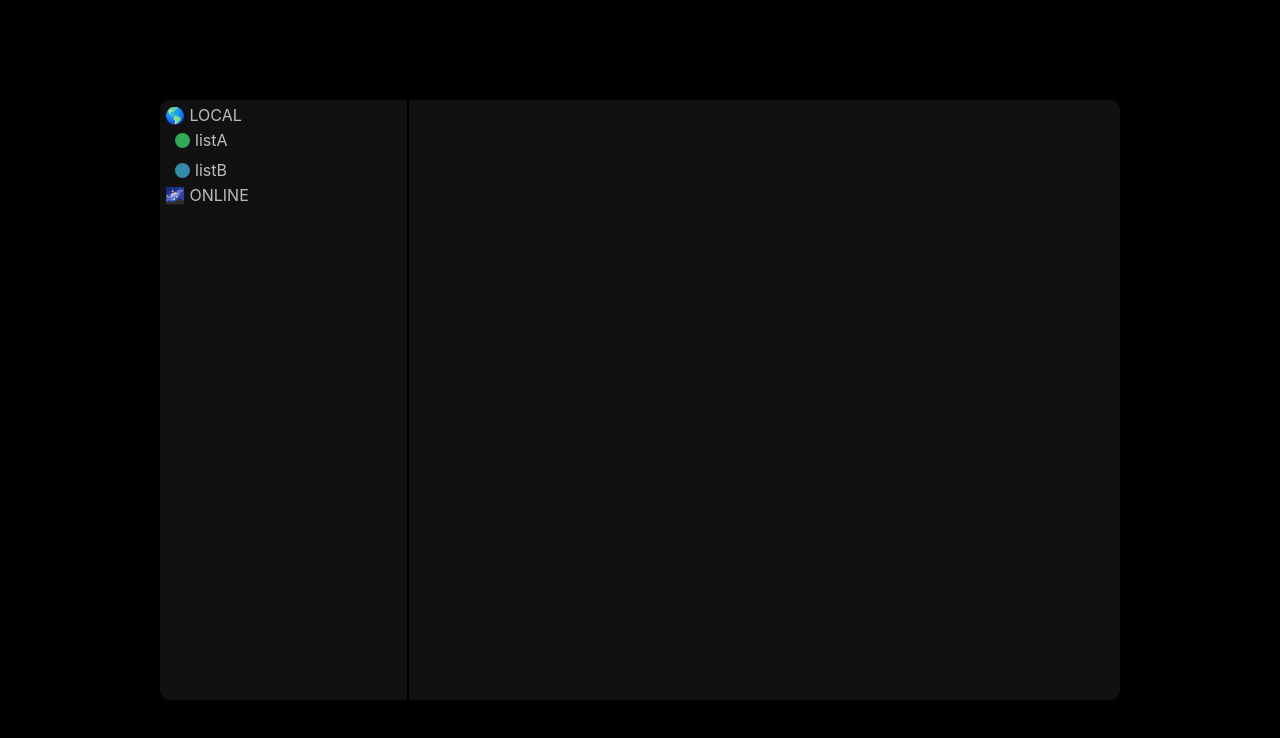
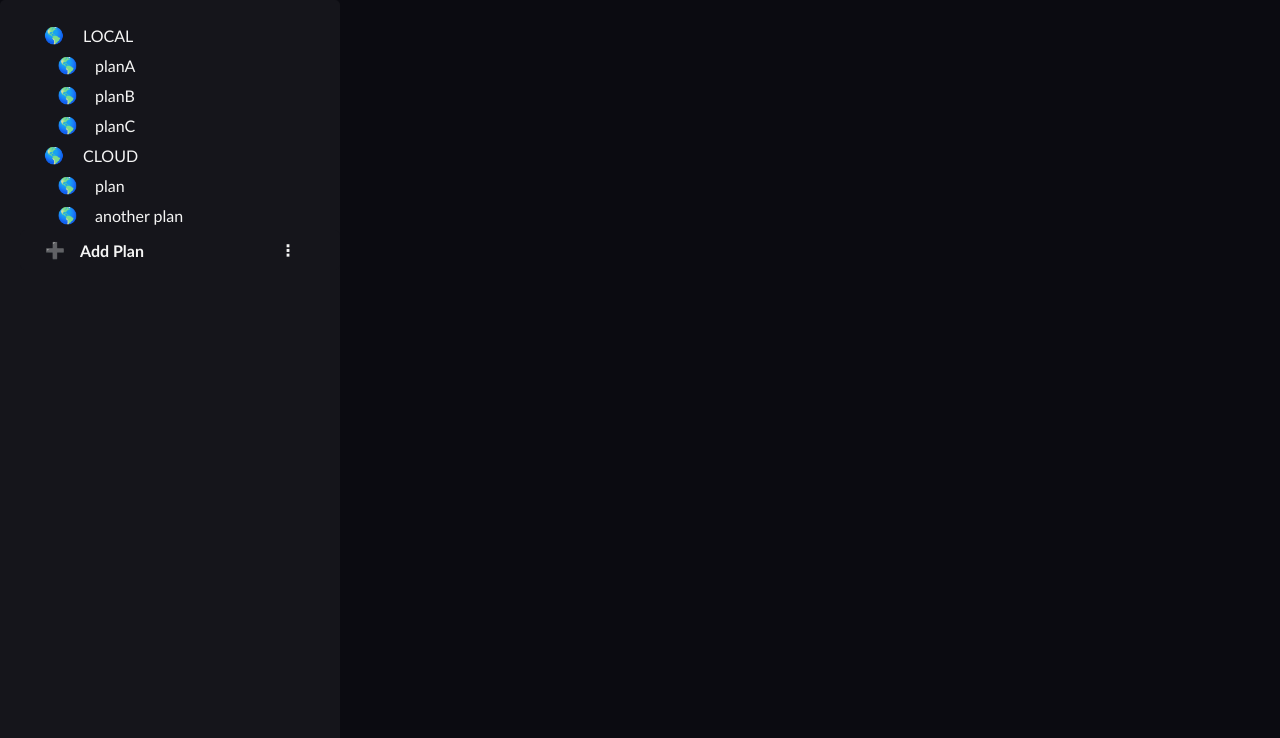
Before and after one commit to xk2102/rhoam-tasks, a React (Create React App) app: page / in a window 1280 px wide. Shown: the top 738 px of the page. Built offline with nearby package versions, Linux system fonts and the light colour scheme.

Commit message:
modified boxLeft

```diff
--- a/src/App.css
+++ b/src/App.css
@@ -1,6 +1,6 @@
 .App {
-  background-color: var(--grey1000);
-  color: var(--grey400);
+  color: whitesmoke;
+  font-family: "Trebuchet MS", "Lucida Sans Unicode", "Lucida Grande", "Lucida Sans", Arial, sans-serif;
   height: 100vh;
   width: 100vw;
   display: flex;
--- a/src/components/Box.module.css
+++ b/src/components/Box.module.css
@@ -1,28 +1,8 @@
-:root {
-  --grey50: #fafafa;
-  --grey100: #f5f5f5;
-  --grey200: #eeeeee;
-  --grey300: #e0e0e0;
-  --grey400: #bdbdbd;
-  --grey500: #9e9e9e;
-  --grey600: #757575;
-  --grey700: #616161;
-  --grey800: #424242;
-  --grey850: #323232;
-  --grey900: #212121;
-  --grey950: #111111;
-  --grey1000: #010101;
-  --saekiblack: #080808;
-  --saekiyellow: #f3e600;
-}
+.Box {
+  width: 100%;
+  height: 100%;
 
-.Box {
-  border-radius: 10px;
-
-  width: 75%;
-  height: 75%;
-
-  background-color: var(--grey950);
+  background-color: #0b0b11;
 
   display: flex;
   flex-direction: row;
--- a/src/components/Box.tsx
+++ b/src/components/Box.tsx
@@ -2,7 +2,7 @@ import { useEffect, useState } from "react";
 import styles from "./Box.module.css";
 import BoxLeft from "./BoxLeft";
 import BoxRight from "./BoxRight";
-import { list } from "../modules/types";
+import { plan } from "../modules/types";
 import { uid } from "uid";
 // --------------------------------------------------------------
 // --TYPES-------------------------------------------------------
@@ -15,50 +15,60 @@ function Box() {
   // --------------------------------------------------------------
   // --STATE-------------------------------------------------------
   // --------------------------------------------------------------
-  const [lists, setLists] = useState<list[]>([
+  const [plans, setPlans] = useState<plan[]>([
     {
-      name: "listA",
-      color: "#32a856",
+      name: "planA",
+      color: "",
       tasks: [
         { id: "1", description: "do this..", due: "datetime" },
         { id: "2", description: "do that..", due: "datetime" },
       ],
     },
     {
-      name: "listB",
-      color: "#328ba8",
+      name: "planB",
+      color: "",
+      tasks: [
+        { id: "3", description: "do that..", due: "datetime" },
+        { id: "4", description: "do this..", due: "datetime" },
+      ],
+    },
+    {
+      name: "planC",
+      color: "",
       tasks: [
         { id: "3", description: "do that..", due: "datetime" },
         { id: "4", description: "do this..", due: "datetime" },
       ],
     },
   ]);
-  const [selectedList, setSelectedList] = useState<list>(null);
+
+  // ffaa00 fa1955 a3ab38
+  const [selectedPlan, setSelectedPlan] = useState<plan>(null);
   // --------------------------------------------------------------
   // --USEEFFECT---------------------------------------------------
   // --------------------------------------------------------------
   useEffect(() => {
-    selectedList === null ? console.log("selectedList is empty") : console.log(`selectedList: ${selectedList.name}`);
-  }, [selectedList]);
+    selectedPlan === null ? console.log("selectedPlan is empty") : console.log(`selectedPlan: ${selectedPlan.name}`);
+  }, [selectedPlan]);
   // --------------------------------------------------------------
   // --FUNCTIONS---------------------------------------------------
   // --------------------------------------------------------------
   function addTaskToAList(selectedListName: string, taskDescription: string): void {
-    let _lists: list[] = lists;
-    _lists.forEach((obj) => {
+    let _plans: plan[] = plans;
+    _plans.forEach((obj) => {
       if (obj?.name === selectedListName) {
         obj.tasks.push({ id: uid(), description: taskDescription, due: "datetime" });
       }
     });
-    setLists([..._lists]);
+    setPlans([..._plans]);
   }
   // --------------------------------------------------------------
   // --RETURN------------------------------------------------------
   // --------------------------------------------------------------
   return (
     <div className={styles.Box}>
-      <BoxLeft lists={lists} selectedList={selectedList} setSelectedList={setSelectedList} />
-      <BoxRight selectedList={selectedList} addTaskToAList={addTaskToAList} />
+      <BoxLeft plans={plans} selectedPlan={selectedPlan} setSelectedPlan={setSelectedPlan} />
+      <BoxRight selectedPlan={selectedPlan} addTaskToAPlan={addTaskToAList} />
     </div>
   );
 }
--- a/src/components/BoxLeft.module.css
+++ b/src/components/BoxLeft.module.css
@@ -1,47 +1,149 @@
-:root {
-  --grey50: #fafafa;
-  --grey100: #f5f5f5;
-  --grey200: #eeeeee;
-  --grey300: #e0e0e0;
-  --grey400: #bdbdbd;
-  --grey500: #9e9e9e;
-  --grey600: #757575;
-  --grey700: #616161;
-  --grey800: #424242;
-  --grey850: #323232;
-  --grey900: #212121;
-  --grey925: #202020;
-  --grey950: #111111;
-  --grey1000: #010101;
-  --saekiblack: #080808;
-  --saekiyellow: #f3e600;
+/* BORDER */
+/* COLORS */
+/* DISPLAY */
+/* MARGIN, PADDING */
+/* FONTS */
+
+.BoxLeft {
+  /* BORDER */
+  /* border: 2px solid; */
+  border-radius: 5px;
+  /* COLORS */
+  background-color: #15151b;
+  /* DISPLAY */
+  flex: 1;
+  /* MARGIN, PADDING */
+  padding: 20px;
 }
 
-.BoxLeft {
-  border-right: 2px solid var(--grey1000);
-  flex: 1;
-  padding: 5px;
-}
+/* ------------------ */
+/* ----CATEGORY------------- */
+/* ------------------ */
 
-.list {
+.category {
+  /* BORDER */
   /* border: 2px solid; */
-  border-radius: 10px;
+  /* DISPLAY */
   display: flex;
   flex-direction: row;
   align-items: center;
+  /* MARGIN, PADDING */
   padding: 5px;
+}
+.category > .image {
+  /* BORDER */
+  /* border: 2px solid; */
+  /* DISPLAY */
+  flex: 1;
+  display: flex;
+  flex-direction: row;
+  align-items: center;
+  justify-content: center;
+  /* MARGIN, PADDING */
+  /* margin-left: 10px; */
+}
+.category > .label {
+  /* BORDER */
+  /* border: 2px solid; */
+  /* DISPLAY */
+  flex: 4;
+}
+
+/* ------------------ */
+/* ----PLAN------------- */
+/* ------------------ */
+
+.plan {
+  /* BORDER */
+  /* border: 2px solid; */
+  border-radius: 5px;
+  /* DISPLAY */
+  display: flex;
+  flex-direction: row;
+  align-items: center;
+  /* MARGIN, PADDING */
+  padding: 5px;
+  /* OTHER */
+  cursor: pointer;
+}
+.plan > .image {
+  /* BORDER */
+  /* border: 2px solid; */
+  /* DISPLAY */
+  flex: 1;
+  display: flex;
+  flex-direction: row;
+  align-items: center;
+  justify-content: center;
+  /* MARGIN, PADDING */
+  margin-left: 15px;
+}
+.plan > .label {
+  /* BORDER */
+  /* border: 2px solid; */
+  /* DISPLAY */
+  flex: 4;
+}
+
+.plan:hover {
+  /* COLORS */
+  background-color: #1d2836;
+}
+
+/* ------------------ */
+/* ----BUTTONS------------- */
+/* ------------------ */
+
+.addPlanButton {
+  /* SIZE */
+  width: 100%;
+  /* BORDER */
+  border: 0px;
+  border-radius: 5px;
+  /* COLORS */
+  background-color: #15151b;
+  color: whitesmoke;
+  /* DISPLAY */
+  display: flex;
+  flex-direction: row;
+  align-items: center;
+  /* MARGIN, PADDING */
+  padding: 10px;
+  /* FONTS */
+  text-align: left;
+  font-family: "Trebuchet MS", "Lucida Sans Unicode", "Lucida Grande", "Lucida Sans", Arial, sans-serif;
+  font-weight: 600;
+  font-size: 1rem;
+  /* OTHER */
   cursor: pointer;
 }
 
-.list:hover {
-  background-color: var(--grey900);
+.addPlanButton > .image {
+  /* BORDER */
+  /* border: 2px solid; */
+  /* DISPLAY */
+  flex: 1;
+  display: flex;
+  flex-direction: row;
+  align-items: center;
+  justify-content: center;
+  /* MARGIN, PADDING */
+}
+.addPlanButton > .label {
+  /* BORDER */
+  /* border: 2px solid; */
+  /* DISPLAY */
+  flex: 4;
+}
+.addPlanButton > .config {
+  /* BORDER */
+  /* border: 2px solid; */
+  /* DISPLAY */
+  flex: 1;
 }
 
-.list > .listCircle {
-  width: 15px;
-  height: 15px;
-  /* border: 2px solid; */
-  border-radius: 15px;
-  margin-left: 5px;
-  margin-right: 5px;
+.addPlanButton:hover {
+  /* COLORS */
+  background-color: #1d2836;
+  padding: 6px;
 }
--- a/src/components/BoxLeft.tsx
+++ b/src/components/BoxLeft.tsx
@@ -1,28 +1,28 @@
 import styles from "./BoxLeft.module.css";
-import { list } from "../modules/types";
+import { plan } from "../modules/types";
 // --------------------------------------------------------------
 // --TYPES-------------------------------------------------------
 // --------------------------------------------------------------
 type BoxLeftProps = {
-  lists: list[];
-  selectedList: list;
-  setSelectedList: React.Dispatch<React.SetStateAction<list | null>>;
+  plans: plan[];
+  selectedPlan: plan;
+  setSelectedPlan: React.Dispatch<React.SetStateAction<plan | null>>;
 };
 // --------------------------------------------------------------
 // --RFC---------------------------------------------------------
 // --------------------------------------------------------------
-function BoxLeft({ lists, selectedList, setSelectedList }: BoxLeftProps) {
+function BoxLeft({ plans, selectedPlan, setSelectedPlan }: BoxLeftProps) {
   // --------------------------------------------------------------
   // --RENDERS-----------------------------------------------------
   // --------------------------------------------------------------
   // --------------------------------------------------------------
   // --HANDLERS----------------------------------------------------
   // --------------------------------------------------------------
-  function onClick_handleSelectedList(list: list) {
-    if (selectedList === list) {
-      setSelectedList(null);
+  function onClick_handleSelectedList(plan: plan) {
+    if (selectedPlan === plan) {
+      setSelectedPlan(null);
     } else {
-      setSelectedList(list);
+      setSelectedPlan(plan);
     }
   }
   // --------------------------------------------------------------
@@ -30,14 +30,35 @@ function BoxLeft({ lists, selectedList, setSelectedList }: BoxLeftProps) {
   // --------------------------------------------------------------
   return (
     <div className={styles.BoxLeft}>
-      <div>🌎 LOCAL</div>
-      {lists.map((list, index) => (
-        <div className={styles.list} key={index} onClick={() => onClick_handleSelectedList(list)}>
-          <div className={styles.listCircle} style={{ backgroundColor: list?.color }}></div>
-          <div>{list?.name}</div>
+      <div className={styles.category}>
+        <div className={styles.image}>🌎</div>
+        <div className={styles.label}>LOCAL</div>
+      </div>
+      {plans.map((plan, index) => (
+        <div className={styles.plan} key={index} onClick={() => onClick_handleSelectedList(plan)}>
+          <div className={styles.image}>🌎</div>
+          <div className={styles.label}>{plan?.name}</div>
         </div>
       ))}
-      <div>🌌 ONLINE</div>
+
+      <div className={styles.category}>
+        <div className={styles.image}>🌎</div>
+        <div className={styles.label}>CLOUD</div>
+      </div>
+      <div className={styles.plan}>
+        <div className={styles.image}>🌎</div>
+        <div className={styles.label}>plan</div>
+      </div>
+      <div className={styles.plan}>
+        <div className={styles.image}>🌎</div>
+        <div className={styles.label}>another plan</div>
+      </div>
+
+      <div className={styles.addPlanButton}>
+        <div className={styles.image}>➕</div>
+        <div className={styles.label}>Add Plan</div>
+        <div className={styles.config}>⋮</div>
+      </div>
     </div>
   );
 }
--- a/src/components/BoxRight.module.css
+++ b/src/components/BoxRight.module.css
@@ -1,20 +1,4 @@
-:root {
-  --grey50: #fafafa;
-  --grey100: #f5f5f5;
-  --grey200: #eeeeee;
-  --grey300: #e0e0e0;
-  --grey400: #bdbdbd;
-  --grey500: #9e9e9e;
-  --grey600: #757575;
-  --grey700: #616161;
-  --grey800: #424242;
-  --grey850: #323232;
-  --grey900: #212121;
-  --grey950: #111111;
-  --saekiblack: #080808;
-  --saekiyellow: #f3e600;
-}
-
 .BoxRight {
   flex: 3;
+  padding: 20px;
 }
--- a/src/components/BoxRight.tsx
+++ b/src/components/BoxRight.tsx
@@ -1,17 +1,17 @@
 import styles from "./BoxRight.module.css";
-import { list } from "../modules/types";
+import { plan } from "../modules/types";
 import React, { useState } from "react";
 // --------------------------------------------------------------
 // --TYPES-------------------------------------------------------
 // --------------------------------------------------------------
 type BoxRightProps = {
-  selectedList: list;
-  addTaskToAList: (selectedListName: string, taskDescription: string) => void;
+  selectedPlan: plan;
+  addTaskToAPlan: (selectedPlanName: string, taskDescription: string) => void;
 };
 // --------------------------------------------------------------
 // --RFC---------------------------------------------------------
 // --------------------------------------------------------------
-function BoxRight({ selectedList, addTaskToAList }: BoxRightProps) {
+function BoxRight({ selectedPlan, addTaskToAPlan }: BoxRightProps) {
   // --------------------------------------------------------------
   // --STATE-------------------------------------------------------
   // --------------------------------------------------------------
@@ -24,15 +24,15 @@ function BoxRight({ selectedList, addTaskToAList }: BoxRightProps) {
   }
   function onClick_handleSubmit(event: React.MouseEvent<HTMLButtonElement, MouseEvent>, selectedListName: string, taskDescription: string): void {
     event.preventDefault();
-    addTaskToAList(selectedListName, taskDescription);
+    addTaskToAPlan(selectedListName, taskDescription);
     setInput("");
   }
   // --------------------------------------------------------------
   // --RENDERS-----------------------------------------------------
   // --------------------------------------------------------------
-  function renderSelectedListTasks(selectedList: list): JSX.Element[] | null {
-    if (selectedList) {
-      return selectedList?.tasks.map((task, index) => <div key={index}>{task.description}</div>);
+  function renderSelectedPlanTasks(selectedPlan: plan): JSX.Element[] | null {
+    if (selectedPlan) {
+      return selectedPlan?.tasks.map((task, index) => <div key={index}>{task.description}</div>);
     } else {
       return null;
     }
@@ -42,12 +42,12 @@ function BoxRight({ selectedList, addTaskToAList }: BoxRightProps) {
   // --------------------------------------------------------------
   return (
     <div className={styles.BoxRight}>
-      <div>{selectedList?.name}</div>
-      {renderSelectedListTasks(selectedList)}
-      {selectedList && (
+      <div>{selectedPlan?.name}</div>
+      {renderSelectedPlanTasks(selectedPlan)}
+      {selectedPlan && (
         <form>
           <input value={input} onChange={(event) => onChange_handleInput(event)}></input>
-          <button type="submit" onClick={(event) => onClick_handleSubmit(event, selectedList.name, input)}>
+          <button type="submit" onClick={(event) => onClick_handleSubmit(event, selectedPlan.name, input)}>
             add
           </button>
         </form>
--- a/src/modules/types.ts
+++ b/src/modules/types.ts
@@ -1,5 +1,5 @@
 export type task = { id: string; description: string; due: string };
-export type list = {
+export type plan = {
   name: string;
   color: string;
   tasks: task[];
```
